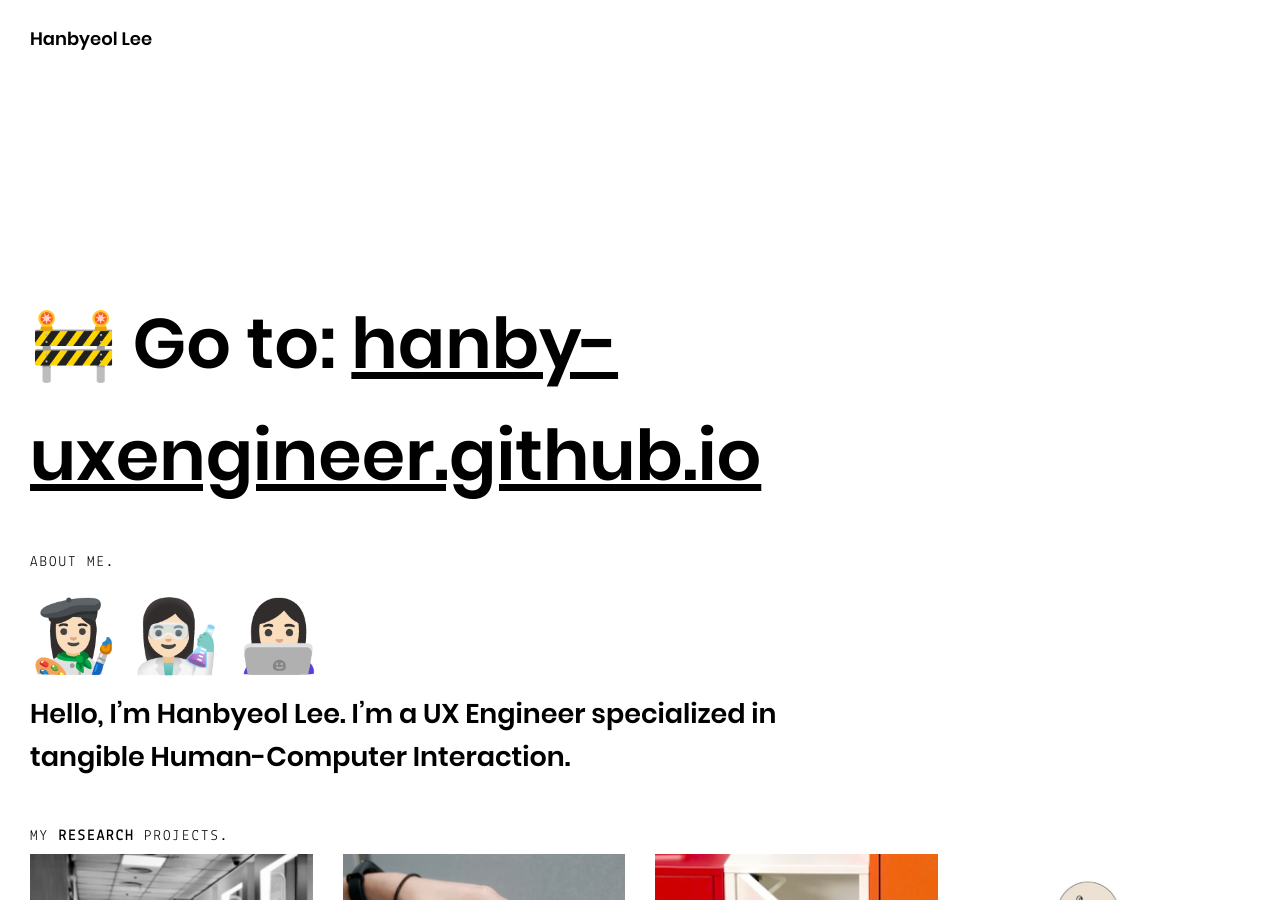
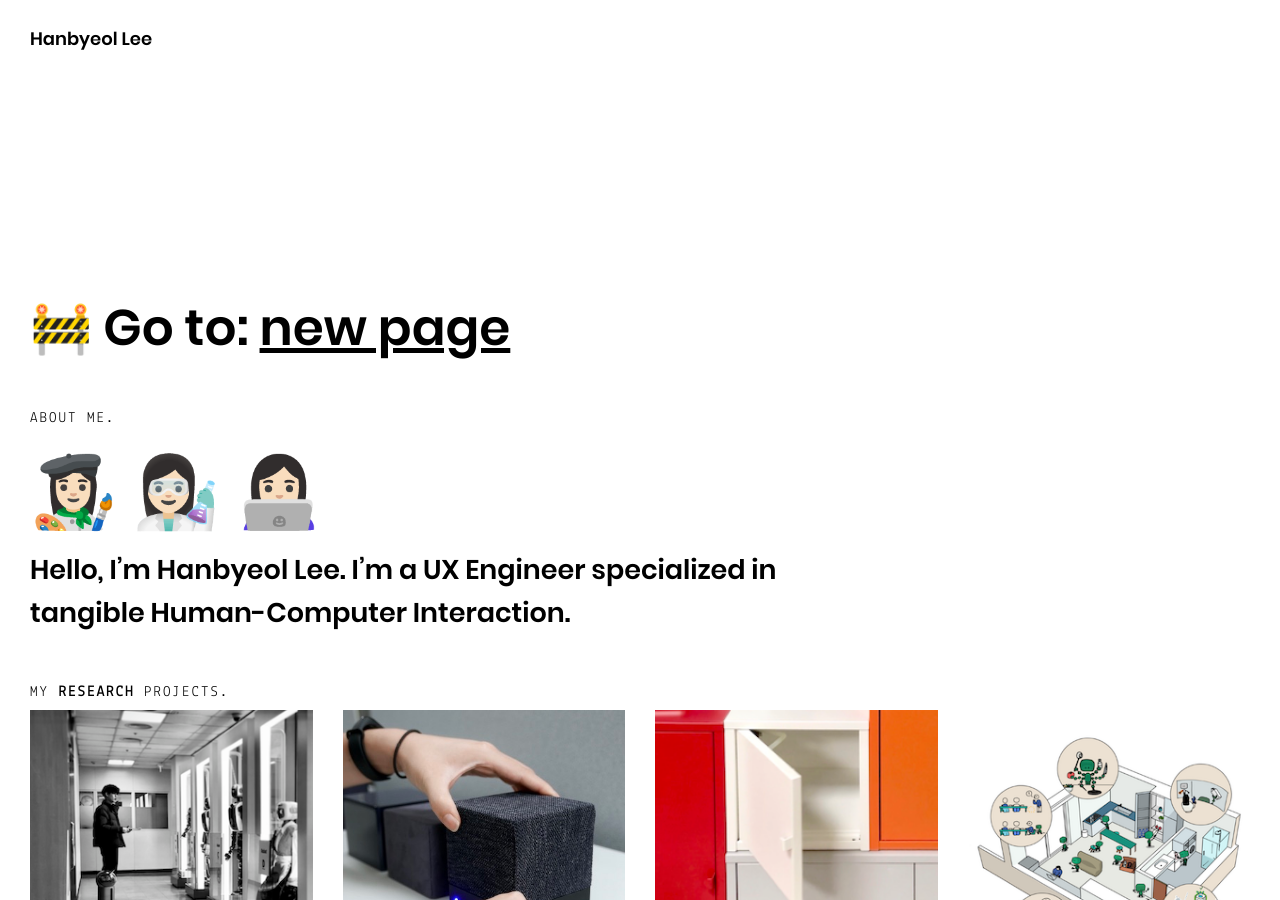
Before and after one commit to hanby-ixd/hanby-ixd.github.io, a Jekyll site: the page built from index.html, in a window 1280 px wide and 900 px high. Built offline with Jekyll 4.4.1, drawn with Linux system fonts in a browser that asks for light colours; nearby versions of some CDN libraries; library files that are not in the unit come from our copies.

Commit message:
Update index.html

```diff
--- a/index.html
+++ b/index.html
@@ -19,7 +19,7 @@
 	<main class="content">
 		<section class="intro">
 			<div class="container">
-				<p style="font-size:70px">&#128679; Go to: <u><a href="https://hanby-uxengineer.github.io">hanby-uxengineer.github.io</a></u><p>
+				<p style="font-size:50px">&#128679; Go to: <u><a href="https://hanby-uxengineer.github.io">new page</a></u><p>
 					<br>
 				<h4>About me.</h4>
 				<p style="font-size:70px">&#128105;&#127995;&#8205;&#127912; &#128105;&#127995;&#8205;&#128300; &#128105;&#127995;&#8205;&#128187; </p>
```
